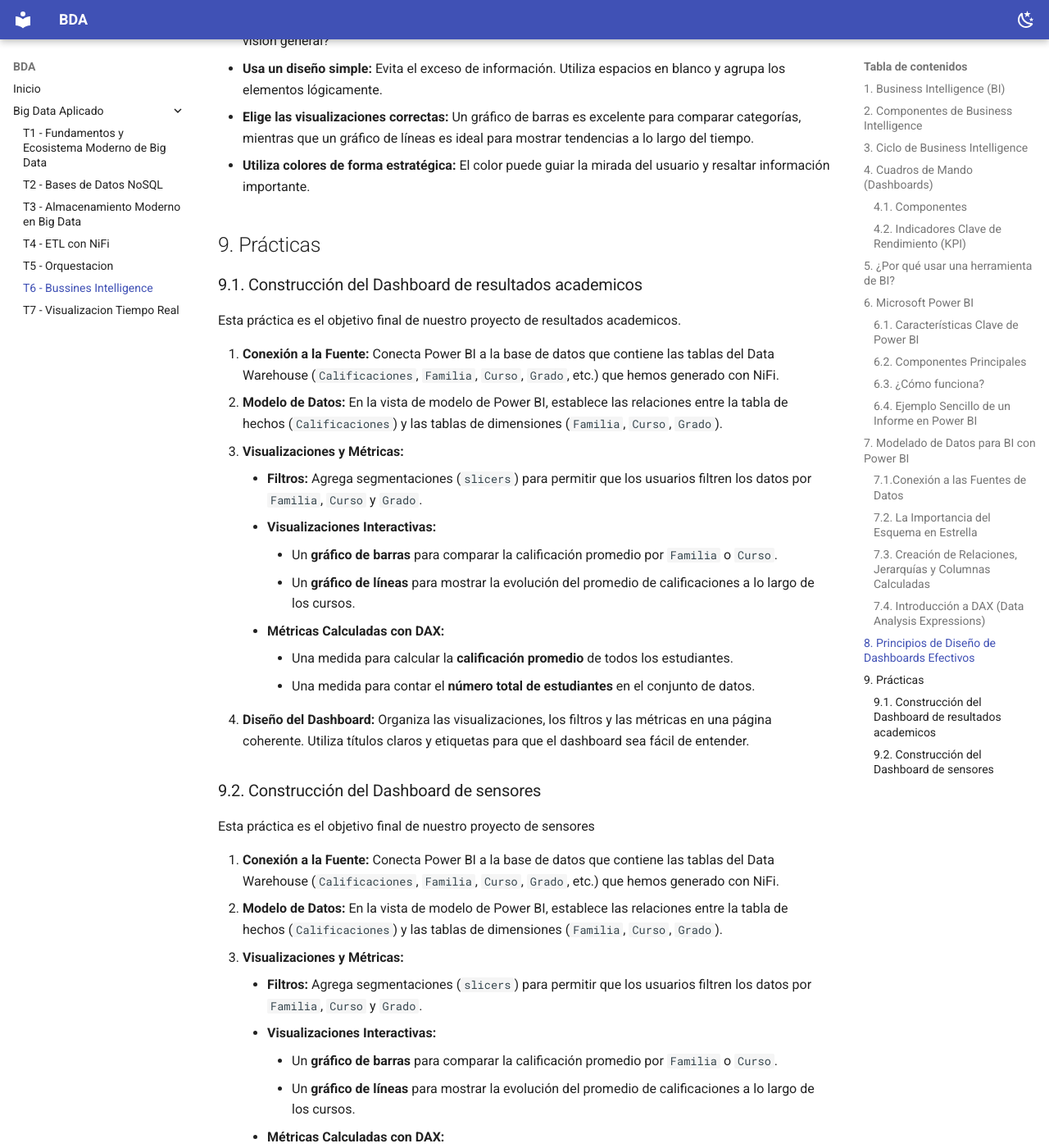
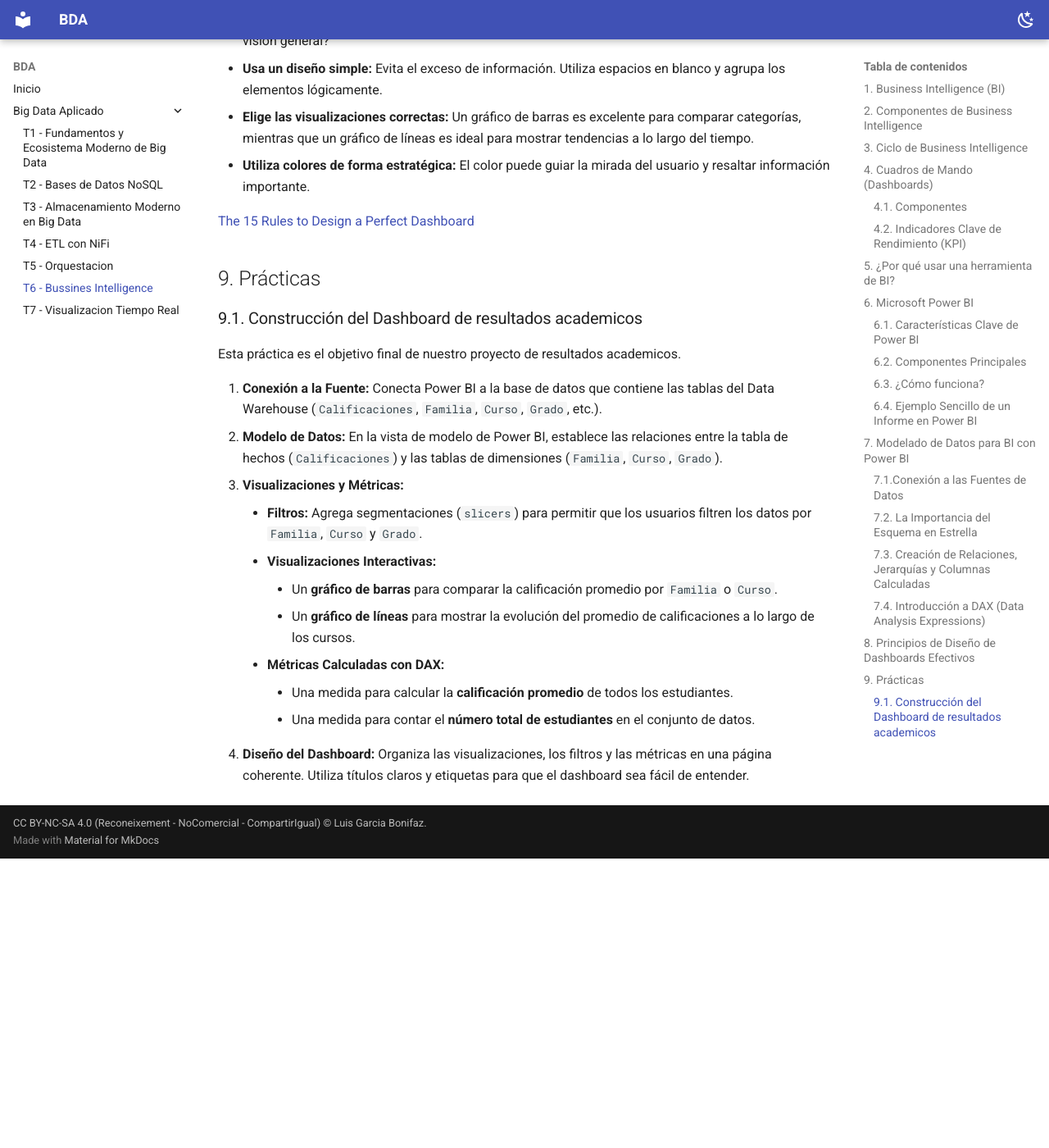
Before and after one commit to luisgarciabonifaz/BDA, an MkDocs documentation site: the page built from docs/T_06_Bussines_Intelligence/BI_Power_BI.md, in a window 1280 px wide and 1400 px high, scrolled down 7209 px. Shown: the whole window at 82% size. Built offline with MkDocs 1.6.1 and Material for MkDocs 9.7.7, drawn with Linux system fonts in a browser that asks for light colours; after the commit the page ends 8256 px from its top, so only the background shows below that; some of the changed text lies outside the part shown.

Commit message:
Revision temas 6 y 7

```diff
--- a/docs/T_06_Bussines_Intelligence/BI_Power_BI.md
+++ b/docs/T_06_Bussines_Intelligence/BI_Power_BI.md
@@ -184,13 +184,15 @@ Un buen diseño es tan importante como un buen análisis. Un dashboard debe cont
 - **Elige las visualizaciones correctas:** Un gráfico de barras es excelente para comparar categorías, mientras que un gráfico de líneas es ideal para mostrar tendencias a lo largo del tiempo.
 - **Utiliza colores de forma estratégica:** El color puede guiar la mirada del usuario y resaltar información importante.
 
+[The 15 Rules to Design a Perfect Dashboard](https://www.sqlbi.com/wp-content/uploads/videotrainings/dashboarddesign/rules-A3.pdf){target="_blank"}
+
 ## 9. Prácticas
 
 ### 9.1. Construcción del Dashboard de resultados academicos
 
 Esta práctica es el objetivo final de nuestro proyecto de resultados academicos.
 
-1. **Conexión a la Fuente:** Conecta Power BI a la base de datos que contiene las tablas del Data Warehouse (`Calificaciones`, `Familia`, `Curso`, `Grado`, etc.) que hemos generado con NiFi.
+1. **Conexión a la Fuente:** Conecta Power BI a la base de datos que contiene las tablas del Data Warehouse (`Calificaciones`, `Familia`, `Curso`, `Grado`, etc.).
 2. **Modelo de Datos:** En la vista de modelo de Power BI, establece las relaciones entre la tabla de hechos (`Calificaciones`) y las tablas de dimensiones (`Familia`, `Curso`, `Grado`).
 3. **Visualizaciones y Métricas:**
     - **Filtros:** Agrega segmentaciones (`slicers`) para permitir que los usuarios filtren los datos por `Familia`, `Curso` y `Grado`.
@@ -201,19 +203,3 @@ Esta práctica es el objetivo final de nuestro proyecto de resultados academicos
         - Una medida para calcular la **calificación promedio** de todos los estudiantes.
         - Una medida para contar el **número total de estudiantes** en el conjunto de datos.
 4. **Diseño del Dashboard:** Organiza las visualizaciones, los filtros y las métricas en una página coherente. Utiliza títulos claros y etiquetas para que el dashboard sea fácil de entender.
-
-### 9.2. Construcción del Dashboard de sensores
-
-Esta práctica es el objetivo final de nuestro proyecto de sensores
-
-1. **Conexión a la Fuente:** Conecta Power BI a la base de datos que contiene las tablas del Data Warehouse (`Calificaciones`, `Familia`, `Curso`, `Grado`, etc.) que hemos generado con NiFi.
-2. **Modelo de Datos:** En la vista de modelo de Power BI, establece las relaciones entre la tabla de hechos (`Calificaciones`) y las tablas de dimensiones (`Familia`, `Curso`, `Grado`).
-3. **Visualizaciones y Métricas:**
-    - **Filtros:** Agrega segmentaciones (`slicers`) para permitir que los usuarios filtren los datos por `Familia`, `Curso` y `Grado`.
-    - **Visualizaciones Interactivas:**
-        - Un **gráfico de barras** para comparar la calificación promedio por `Familia` o `Curso`.
-        - Un **gráfico de líneas** para mostrar la evolución del promedio de calificaciones a lo largo de los cursos.
-    - **Métricas Calculadas con DAX:**
-        - Una medida para calcular la **calificación promedio** de todos los estudiantes.
-        - Una medida para contar el **número total de estudiantes** en el conjunto de datos.
-4. **Diseño del Dashboard:** Organiza las visualizaciones, los filtros y las métricas en una página coherente. Utiliza títulos claros y etiquetas para que el dashboard sea fácil de entender.
```
Also changed, not shown: other parts of docs/T_06_Bussines_Intelligence/BI_Power_BI.md (+2 -2 lines), docs/T_07_Visualizacion_Tiempo_Real/Visualizacion_Tiempo_Real.md (+10 -7 lines), 1 other file.
